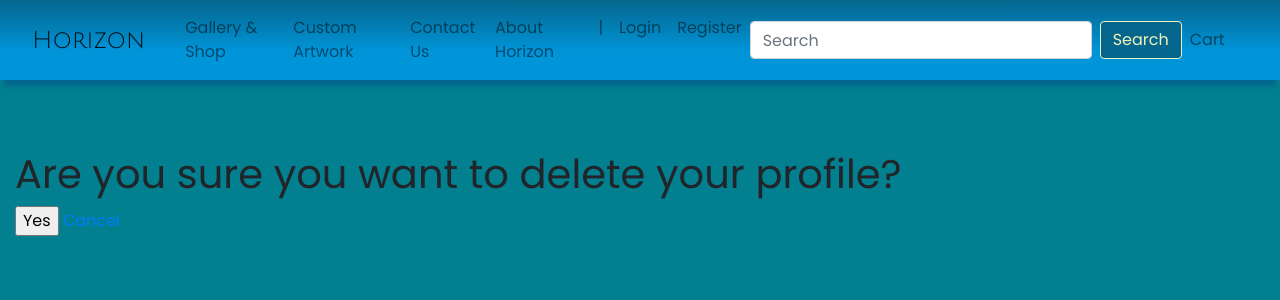
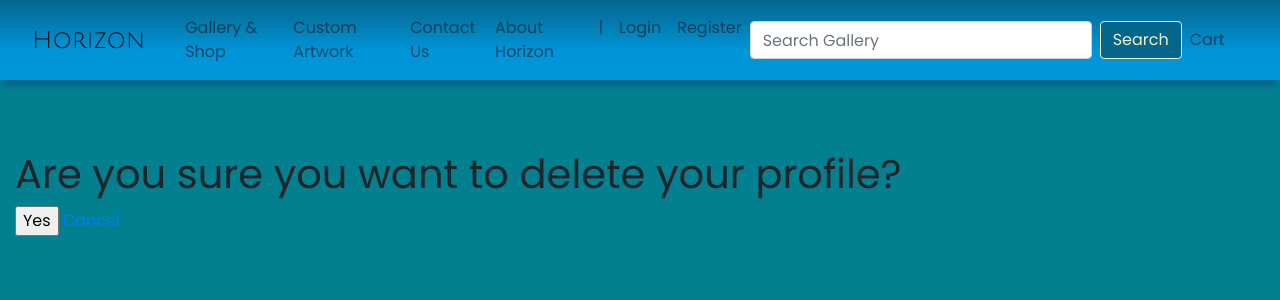
Before and after one commit to stiophan0309/horizon-sah, a Django app: a page that uses templates/base.html in a window 1280 px wide. Shown: the top 300 px of the page. Run offline with Django 3.2, Linux system fonts and the light colour scheme; some libraries are stand-ins or nearby versions.

Commit message:
Changed search to search by title and updated placeholder

```diff
--- a/search/views.py
+++ b/search/views.py
@@ -3,5 +3,5 @@ from works.models import Work
 
 # Create your views here.
 def do_search(request):
-    works = Work.objects.filter(name__icontains=request.GET['q'])
+    works = Work.objects.filter(title__icontains=request.GET['q'])
     return render(request, "works.html", {"works": works})
--- a/static/css/styles.css
+++ b/static/css/styles.css
@@ -323,3 +323,5 @@ box-shadow: 3px 3px 10px 4px rgba(0,100,83,1);
     padding: 10px;
     border-top: 1px solid #05668d;
 }
+
+/* About Page */
--- a/templates/base.html
+++ b/templates/base.html
@@ -33,7 +33,7 @@
         </ul>
         <ul class="navbar-nav ml-auto nav-right">
         <form class="form-inline" action="{% url 'search' %}" method="get">
-            <input class="form-control mr-sm-2" type="text" placeholder="Search" name="q">
+            <input class="form-control mr-sm-2" type="text" placeholder="Search Gallery" name="q">
             <button class="btn btn-search my-2 my-sm-0" type="submit">Search</button>
         </form>
         <form class="form-inline mr-auto">
```
